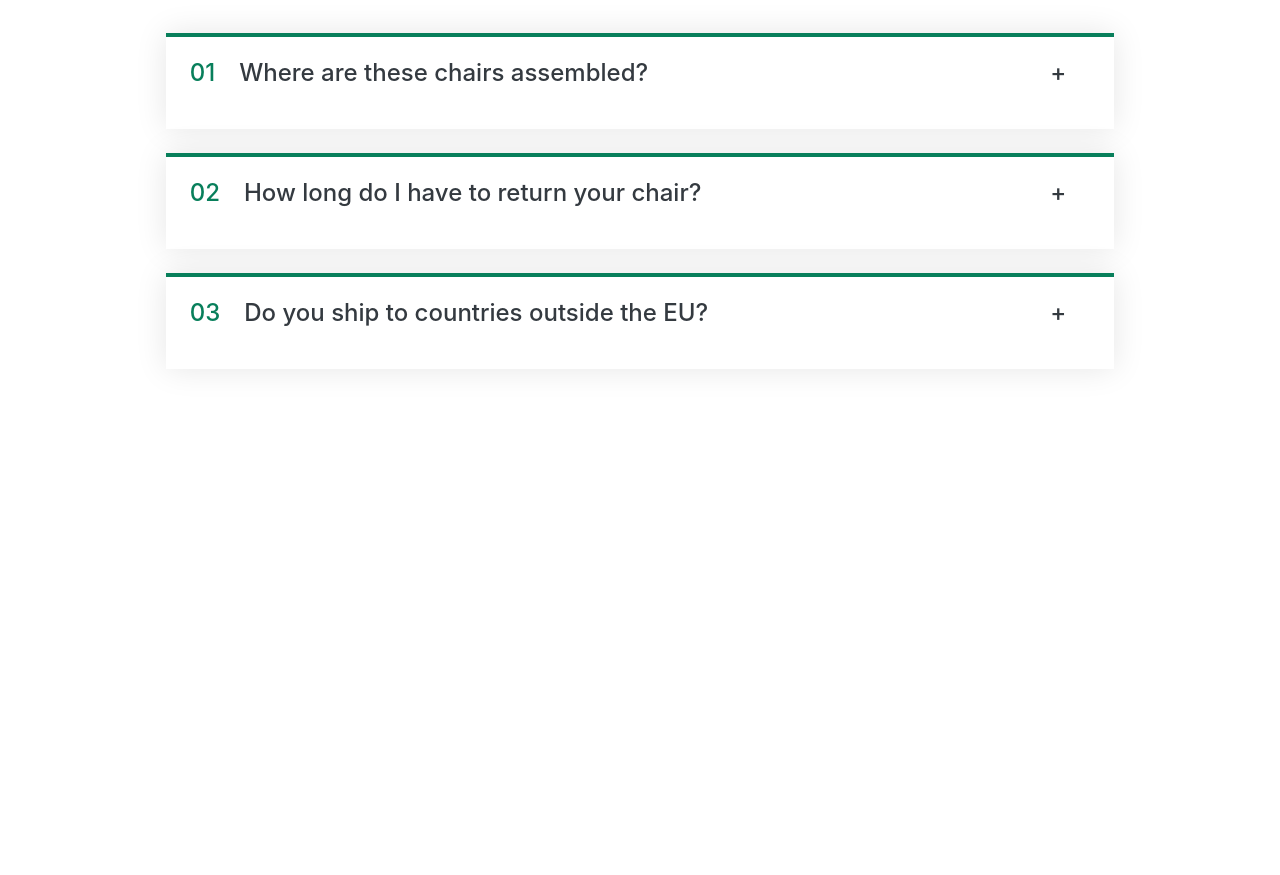
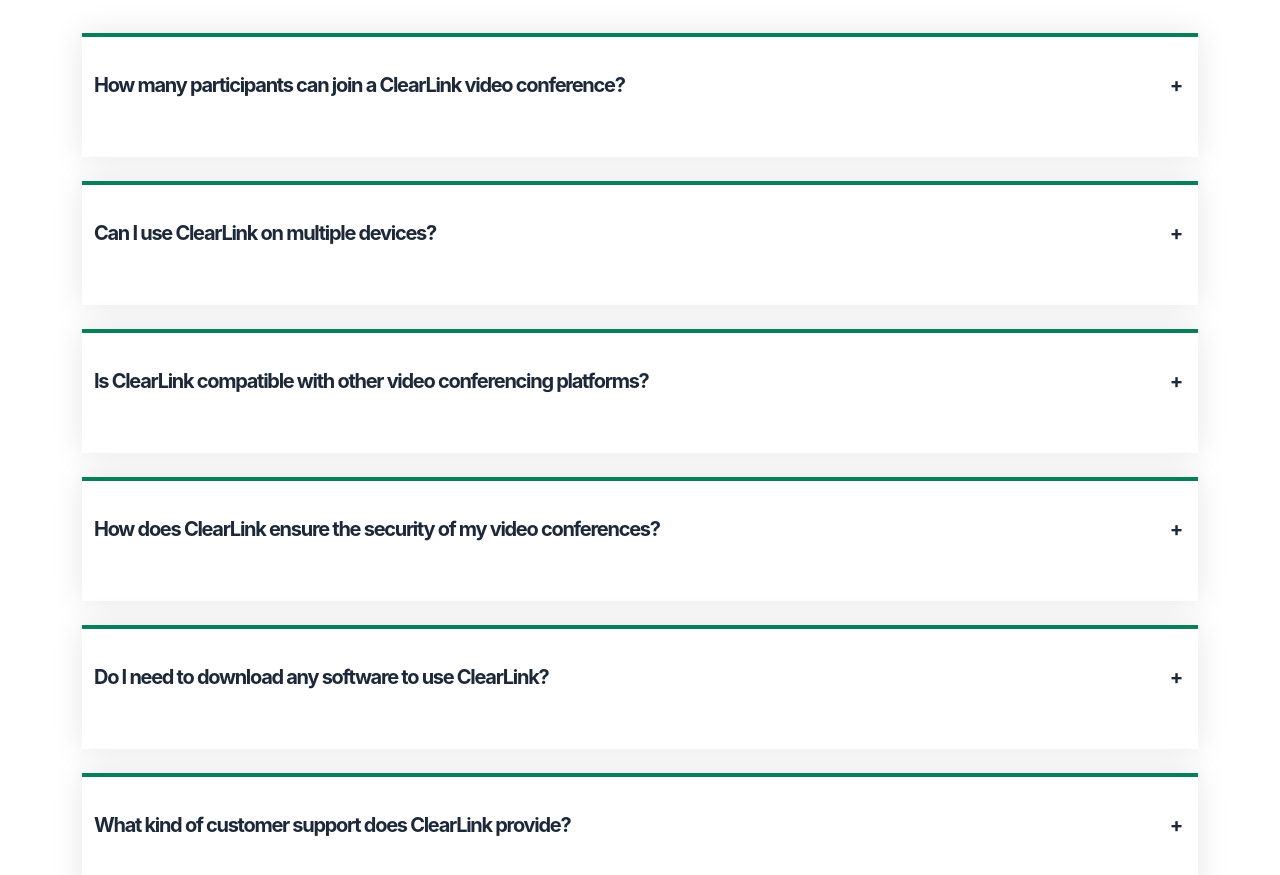
Before and after one commit to Gbangbolaoluwagbemiga/Geeg-pay, a React (Create React App) app: page / in a window 1280 px wide. Shown: the part 3020-3895 px from the top of the page. Before the commit the page ends 3453 px from the top, so only its background shows below. Built offline with nearby package versions, Linux system fonts and the light colour scheme; the HTML template or start-up script is replaced by a standard one.

Commit message:
Accordion completed

```diff
--- a/src/component/Accordion.js
+++ b/src/component/Accordion.js
@@ -2,16 +2,46 @@
 
 const faqs = [
   {
-    title: 'Where are these chairs assembled?',
-    text: 'In the library',
+    title: 'How many participants can join a ClearLink video conference?',
+    text: `ClearLink offers flexible meeting options.
+    Depending on your subscription plan, you can host meetings with varying numbers of participants.
+    Our plans are designed to accommodate small team collaborations and large-scale webinars,
+    ensuring you have the right fit for your needs.`,
   },
   {
-    title: 'How long do I have to return your chair?',
-    text: 'A day',
+    title: 'Can I use ClearLink on multiple devices?',
+    text: `ClearLink offers flexible meeting options.
+    Depending on your subscription plan, you can host meetings with varying numbers of participants.
+    Our plans are designed to accommodate small team collaborations and large-scale webinars,
+    ensuring you have the right fit for your needs.`,
   },
   {
-    title: 'Do you ship to countries outside the EU?',
-    text: 'Yes',
+    title: 'Is ClearLink compatible with other video conferencing platforms?',
+    text: `ClearLink offers flexible meeting options.
+    Depending on your subscription plan, you can host meetings with varying numbers of participants.
+    Our plans are designed to accommodate small team collaborations and large-scale webinars,
+    ensuring you have the right fit for your needs.`,
+  },
+  {
+    title: 'How does ClearLink ensure the security of my video conferences?',
+    text: `ClearLink offers flexible meeting options.
+    Depending on your subscription plan, you can host meetings with varying numbers of participants.
+    Our plans are designed to accommodate small team collaborations and large-scale webinars,
+    ensuring you have the right fit for your needs.`,
+  },
+  {
+    title: 'Do I need to download any software to use ClearLink?',
+    text: `ClearLink offers flexible meeting options.
+    Depending on your subscription plan, you can host meetings with varying numbers of participants.
+    Our plans are designed to accommodate small team collaborations and large-scale webinars,
+    ensuring you have the right fit for your needs.`,
+  },
+  {
+    title: 'What kind of customer support does ClearLink provide?',
+    text: `ClearLink offers flexible meeting options.
+    Depending on your subscription plan, you can host meetings with varying numbers of participants.
+    Our plans are designed to accommodate small team collaborations and large-scale webinars,
+    ensuring you have the right fit for your needs.`,
   },
 ];
 
@@ -49,11 +79,16 @@
 
   return (
     <div className={`item ${isOpen ? 'open' : ''}`} onClick={handleClick}>
-      <p className="number">{num < 9 ? `0${num + 1}` : num + 1}</p>
-      <p className="title">{question}</p>
-      <p className="icon">{isOpen ? '+' : '-'}</p>
+      {/* <p className="number">{num < 9 ? `0${num + 1}` : num + 1}</p> */}
 
-      {!isOpen && <div className="content-box">{answer}</div>}
+      <div className="content-header d-flex justify-content-between">
+        <p className="title fw-bold">{question}</p>
+        <p className="icon fw-bold">{isOpen ? '+' : '-'}</p>
+      </div>
+
+      <div className="content-box">
+        {!isOpen && <p className="content-box">{answer}</p>}
+      </div>
     </div>
   );
 }
--- a/src/index.css
+++ b/src/index.css
@@ -1,3 +1,9 @@
+* {
+  padding: 0;
+  margin: 0;
+  box-sizing: border-box;
+}
+
 .container {
   line-height: 2rem;
   font-family: inter;
@@ -89,18 +95,6 @@
   height: 1rem;
 }
 
-* {
-  padding: 0;
-  margin: 0;
-  box-sizing: border-box;
-}
-
-body {
-  font-family: sans-serif;
-  color: #343a40;
-  line-height: 1;
-}
-
 .accordion {
   width: 100%;
   margin: 4rem auto;
@@ -110,20 +104,22 @@
 }
 
 .item {
-  width: 85%;
+  width: 100%;
   margin: auto;
   box-shadow: 0 0 30px rgba(0, 0, 0, 0.1);
-  padding: 20px 24px;
-  padding-right: 48px;
+  padding: 0.75rem;
+  padding-bottom: 0;
+  padding-right: 1rem;
   cursor: pointer;
   border-top: 4px solid #fff;
   border-bottom: 4px solid #fff;
+  /* display: flex; */
 
-  display: grid;
+  /* display: grid;
   grid-template-columns: auto 1fr auto;
   column-gap: 24px;
   row-gap: 32px;
-  align-items: center;
+  align-items: center; */
 }
 
 .number {
@@ -134,7 +130,7 @@
 
 .title,
 .icon {
-  font-size: 24px;
+  font-size: 1.25rem;
   font-weight: 500;
 }
 
@@ -142,9 +138,11 @@
   grid-column: 2 / -1;
   padding-bottom: 16px;
   line-height: 1.6;
-  font-size: 24px;
+  font-size: 1rem;
   font-weight: 500;
   font-style: italic;
+  margin: 0;
+  width: 100%;
 }
 
 .content-box ul {
@@ -166,13 +164,13 @@
 .open .text {
   color: #087f5b;
 }
-input,
+/* input,
 textarea {
   display: block;
   width: 80%;
   margin: 1rem auto;
   padding: 1rem 1.5rem;
-}
+} */
 .details {
   margin: 5rem auto;
 }
@@ -298,14 +296,13 @@
     margin-top: 0.5rem;
     height: 16rem;
   }
-  .number,
   .icon {
-    font-size: 22px;
+    font-size: 1.25rem;
   }
 
   .content-box,
   .title {
-    font-size: 20px;
+    font-size: 1rem;
   }
   .dummy {
     margin-left: -1rem;
```
